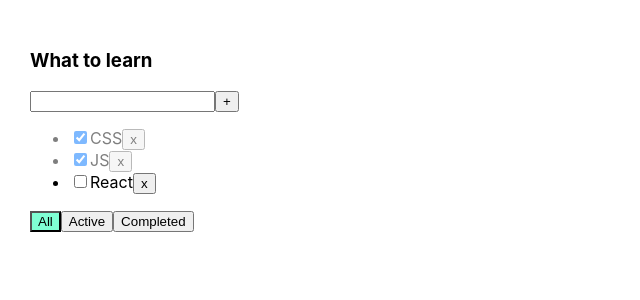
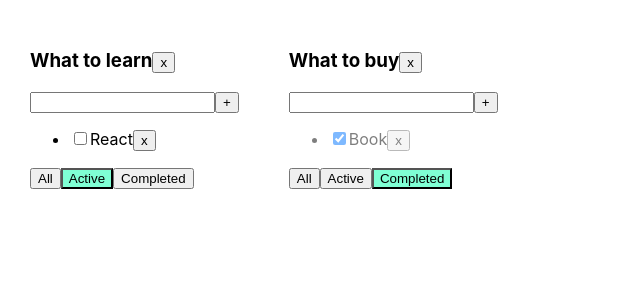
Before and after one commit to Falloutdevil/todolist_typescript, a React (Create React App) app: page / in a window 1280 px wide. Shown: the top 300 px of the page, without its empty margins (0-640 px from the left). Built offline with nearby package versions, Linux system fonts and the light colour scheme.

Commit message:
Many Todolists (5)

```diff
--- a/src/App.tsx
+++ b/src/App.tsx
@@ -4,61 +4,102 @@
 import {v1} from 'uuid';
 
 export type FilterValuesType = 'all' | 'active' | 'completed';
+type TodolistType = {
+    id: string
+    title: string
+    filter: FilterValuesType
+}
 
 function App() {
 
-    let [tasks, setTasks] = useState<Array<TasksType>>([
-        {id: v1(), title: 'CSS', isDone: true},
-        {id: v1(), title: 'JS', isDone: true},
-        {id: v1(), title: 'React', isDone: false},
-    ]);
-    let [filter, setFilter] = useState<FilterValuesType>('all');
+    function removeTask( id: string, todolistId: string ) {
+        let tasks = tasksObj[todolistId];
+        let filteredTasks = tasks.filter(t => t.id !== id);
+        tasksObj[todolistId] = filteredTasks;
 
-    function removeTask(id: string) {
-        let filteredTasks = tasks.filter(t => t.id !== id)
-        setTasks(filteredTasks)
+        setTasks({...tasksObj});
     }
 
-    function addTask(title: string) {
-        let newTask = {
-            id: v1(),
-            title,
-            isDone: false
-        };
-        let newTasks = [newTask, ...tasks];
-        setTasks(newTasks);
+    function addTask( title: string, todolistId: string ) {
+        let task = {id: v1(), title, isDone: false};
+        let tasks = tasksObj[todolistId];
+        let newTasks = [task, ...tasks];
+        tasksObj[todolistId] = newTasks;
+
+        setTasks({...tasksObj});
     }
 
-    function changeFilter(value: FilterValuesType) {
-        setFilter(value);
+    function changeFilter( value: FilterValuesType, todolistId: string ) {
+        let todolist = todolists.find(tl => tl.id === todolistId);
+        if (todolist) {
+            todolist.filter = value;
+            setTodolists([...todolists]);
+        }
     }
 
-    function changeStatus(taskId: string, isDone: boolean) {
+    function changeStatus( taskId: string, isDone: boolean, todolistId: string ) {
+        let tasks = tasksObj[todolistId];
         let task = tasks.find(t => t.id === taskId);
         if (task) {
             task.isDone = isDone;
+            setTasks({...tasksObj});
         }
-        setTasks([...tasks]);
     }
 
-    let tasksForTodolist = tasks;
-    if (filter === 'completed') {
-        tasksForTodolist = tasks.filter(t => t.isDone);
+    let todolistId1 = v1();
+    let todolistId2 = v1();
+
+    let [todolists, setTodolists] = useState<Array<TodolistType>>([
+        {id: todolistId1, title: 'What to learn', filter: 'active'},
+        {id: todolistId2, title: 'What to buy', filter: 'completed'},
+    ])
+
+    let removeTodolist = (todolistId: string) => {
+        let filteredTodolist = todolists.filter(tl => tl.id !== todolistId);
+        setTodolists(filteredTodolist);
+
+        delete tasksObj[todolistId];
+        setTasks({...tasksObj});
     }
-    if (filter === 'active') {
-        tasksForTodolist = tasks.filter(t => !t.isDone);
-    }
+
+    let [tasksObj, setTasks] = useState({
+        [todolistId1]: [
+            {id: v1(), title: 'CSS', isDone: true},
+            {id: v1(), title: 'JS', isDone: true},
+            {id: v1(), title: 'React', isDone: false}],
+        [todolistId2]: [
+            {id: v1(), title: 'Milk', isDone: false},
+            {id: v1(), title: 'Book', isDone: true},
+            {id: v1(), title: 'Bag', isDone: false}]
+    });
+
 
     return (
         <div className="App">
-            <Todolist title="What to learn"
+            {
+                todolists.map(( tl ) => {
+                    let tasksForTodolist = tasksObj[tl.id];
+                    if (tl.filter === 'completed') {
+                        tasksForTodolist = tasksForTodolist.filter(t => t.isDone);
+                    }
+                    if (tl.filter === 'active') {
+                        tasksForTodolist = tasksForTodolist.filter(t => !t.isDone);
+                    }
+                    return <Todolist
+                        key={tl.id}
+                        id={tl.id}
+                        title={tl.title}
                         tasks={tasksForTodolist}
                         removeTask={removeTask}
                         changeFilter={changeFilter}
                         addTask={addTask}
                         changeTaskStatus={changeStatus}
-                      filter={filter}
+                        filter={tl.filter}
+                        removeTodolist={removeTodolist}
                     />
+                })
+            }
+
         </div>
     );
 }
--- a/src/Todolist.tsx
+++ b/src/Todolist.tsx
@@ -1,7 +1,5 @@
 import React, {ChangeEvent, KeyboardEvent, useState} from 'react';
 import {FilterValuesType} from './App';
-
-
 
 export type TasksType = {
     id: string
@@ -10,67 +8,84 @@
 }
 
 type PropsType = {
+    id: string
     title: string
     tasks: TasksType[]
-    removeTask: (id: string) => void
-    changeFilter: (value: FilterValuesType) => void
-    addTask: (title: string) => void
-    changeTaskStatus: (taskId: string, isDone: boolean) => void
+    removeTask: ( id: string, todolistId: string ) => void
+    changeFilter: ( value: FilterValuesType, todolistId: string ) => void
+    addTask: ( title: string, todolistId: string ) => void
+    changeTaskStatus: ( taskId: string, isDone: boolean, todolistId: string ) => void
     filter: FilterValuesType
+    removeTodolist: ( todolistId: string ) => void
 }
 
-export const Todolist: React.FC<PropsType> = ({title, tasks, removeTask, changeFilter, addTask, changeTaskStatus, filter}) => {
+export const Todolist: React.FC<PropsType> = ( {
+                                                   title,
+                                                   tasks,
+                                                   removeTask,
+                                                   changeFilter,
+                                                   addTask,
+                                                   changeTaskStatus,
+                                                   filter,
+                                                   id,
+                                                   removeTodolist
+                                               } ) => {
 
     const [newTaskTitle, setNewTaskTitle] = useState('');
     const [error, setError] = useState<string | null>(null);
 
-    const onChangeHandler = (e: ChangeEvent<HTMLInputElement>) => {
+    const onChangeHandler = ( e: ChangeEvent<HTMLInputElement> ) => {
         setNewTaskTitle(e.currentTarget.value)
     }
 
-    const onKeyPressHandler = (e: KeyboardEvent<HTMLInputElement>) => {
+    const onKeyPressHandler = ( e: KeyboardEvent<HTMLInputElement> ) => {
         setError(null);
         if (e.charCode === 13) {
-            addTask(newTaskTitle);
+            addTask(newTaskTitle, id);
             setNewTaskTitle('')
         }
     }
 
     const addTaskHandler = () => {
         if (newTaskTitle.trim() !== '') {
-            addTask(newTaskTitle);
+            addTask(newTaskTitle, id);
             setNewTaskTitle('')
         } else {
             setError('Title is required');
         }
     }
 
-    const onAllClickHandler = () => changeFilter('all');
-    const onActiveClickHandler = () => changeFilter('active');
-    const onCompletedClickHandler = () => changeFilter('completed');
-
+    const onAllClickHandler = () => changeFilter('all', id);
+    const onActiveClickHandler = () => changeFilter('active', id);
+    const onCompletedClickHandler = () => changeFilter('completed', id);
+    const onRemoveTodolist = () => {
+        removeTodolist(id)
+    }
 
     return (
-        <div><h3>{title}</h3>
+        <div>
+            <h3>{title}
+                <button onClick={onRemoveTodolist}>x</button>
+            </h3>
             <div>
                 <input
                     value={newTaskTitle}
                     onChange={onChangeHandler}
                     onKeyPress={onKeyPressHandler}
-                    className={ error ? 'error' : ''}
+                    className={error ? 'error' : ''}
                 />
                 <button onClick={addTaskHandler}>+</button>
-                { error && <div className="error-message">{error}</div>}
+                {error && <div className="error-message">{error}</div>}
             </div>
             <ul>
                 {
-                    tasks.map((t) => {
+                    tasks.map(( t ) => {
                         const onRemoveHandler = () => {
-                            removeTask(t.id)
+                            removeTask(t.id, id)
                         }
 
-                        const onChangeHandler = (e: ChangeEvent<HTMLInputElement>) => {
-                            changeTaskStatus(t.id, e.currentTarget.checked)
+                        const onChangeHandler = ( e: ChangeEvent<HTMLInputElement> ) => {
+                            changeTaskStatus(t.id, e.currentTarget.checked, id)
 
                         }
                         return <li key={t.id} className={t.isDone ? 'is-done' : ''}>
@@ -88,9 +103,11 @@
             <div>
                 <button className={filter === 'all' ? 'active-filter' : ''} onClick={onAllClickHandler}>All</button>
                 <button className={filter === 'active' ? 'active-filter' : ''}
-                    onClick={onActiveClickHandler}>Active</button>
+                        onClick={onActiveClickHandler}>Active
+                </button>
                 <button className={filter === 'completed' ? 'active-filter' : ''}
-                    onClick={onCompletedClickHandler}>Completed</button>
+                        onClick={onCompletedClickHandler}>Completed
+                </button>
             </div>
         </div>
     )
```
Lines whose indentation alone changed are shown as unchanged.
